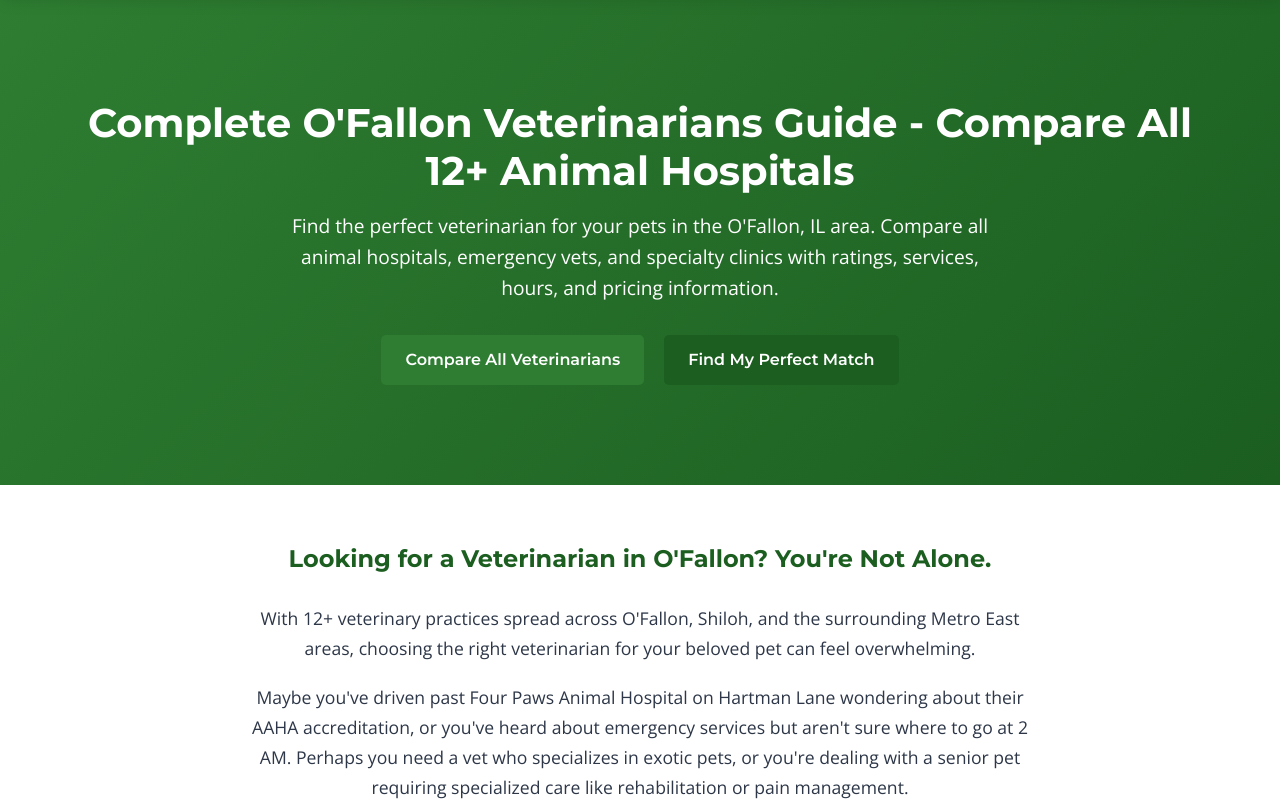
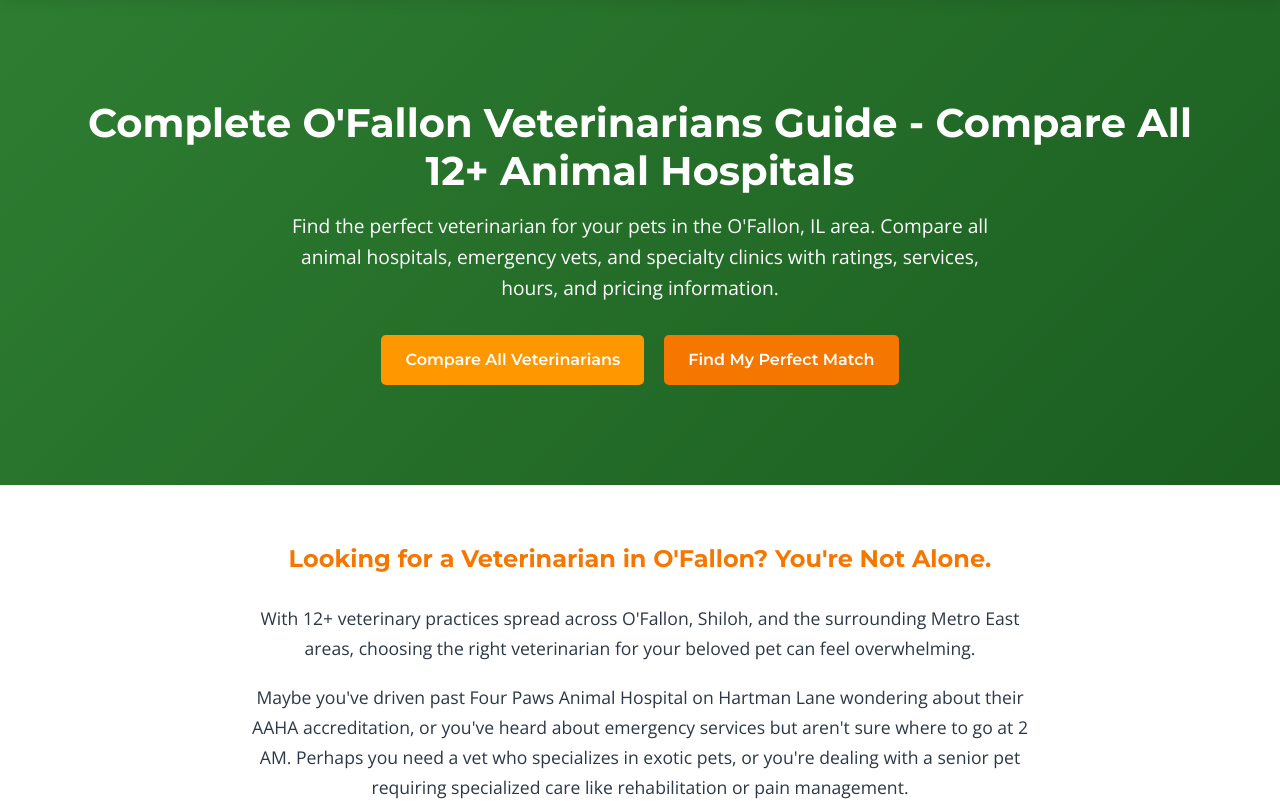
Before and after one commit to prouhet/ofallon-vets, a plain HTML site: page index.html in a window 1280 px wide. Shown: the part 100-901 px from the top of the page. Drawn offline with nearby package versions, Linux system fonts and the light colour scheme.

Commit message:
Update index.html

```diff
--- a/index.html
+++ b/index.html
@@ -15,9 +15,9 @@
     <style>
         /* Global Styles - Veterinary Theme */
         :root {
-    --primary-color: #2e7d32;
-    --secondary-color: #1b5e20;
-    --accent-color: #4caf50;
+    --primary-color: #ff9800;
+    --secondary-color: #f57700;
+    --accent-color: #ffb74d;
             --light-color: #f1f8e9;
             --dark-color: #2d3748;
             --gray-color: #718096;
```
